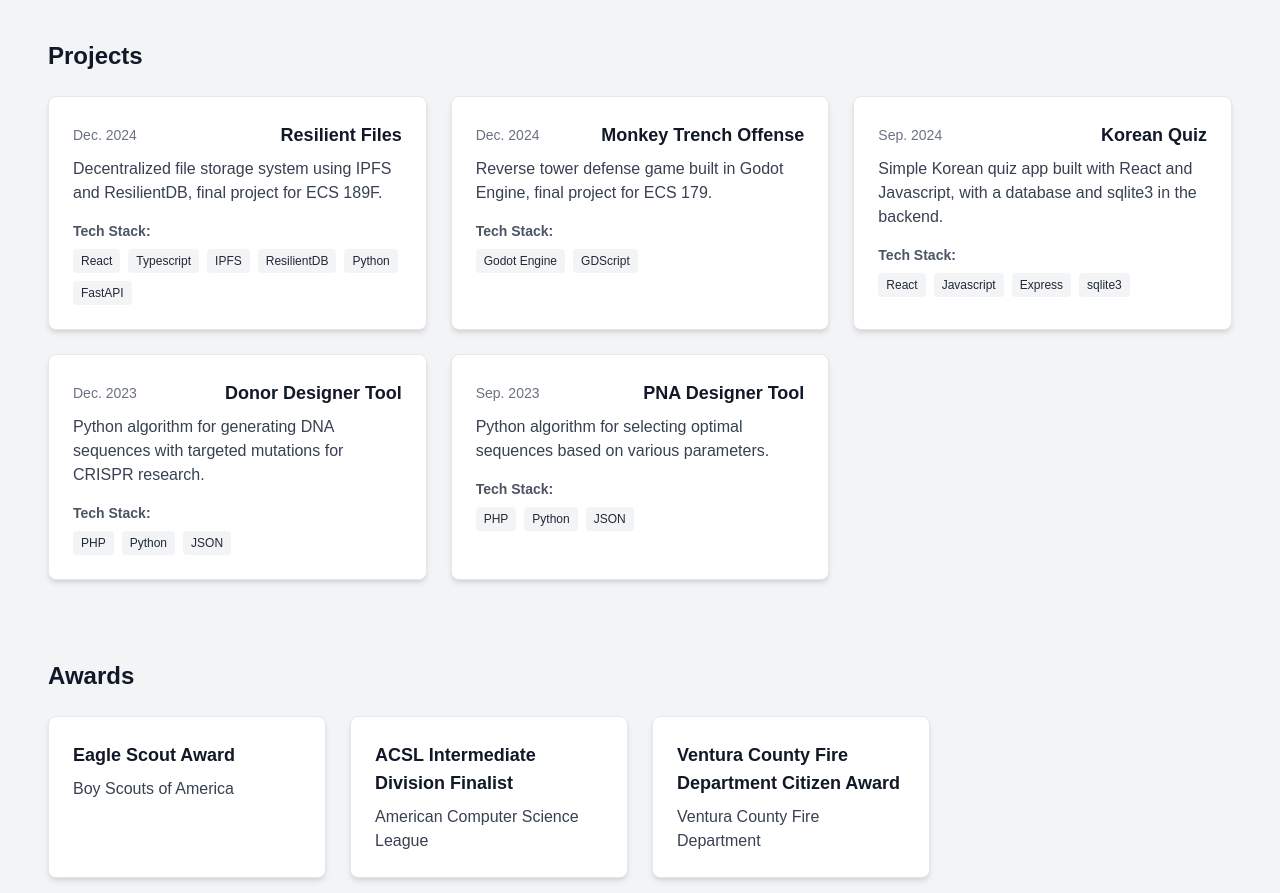
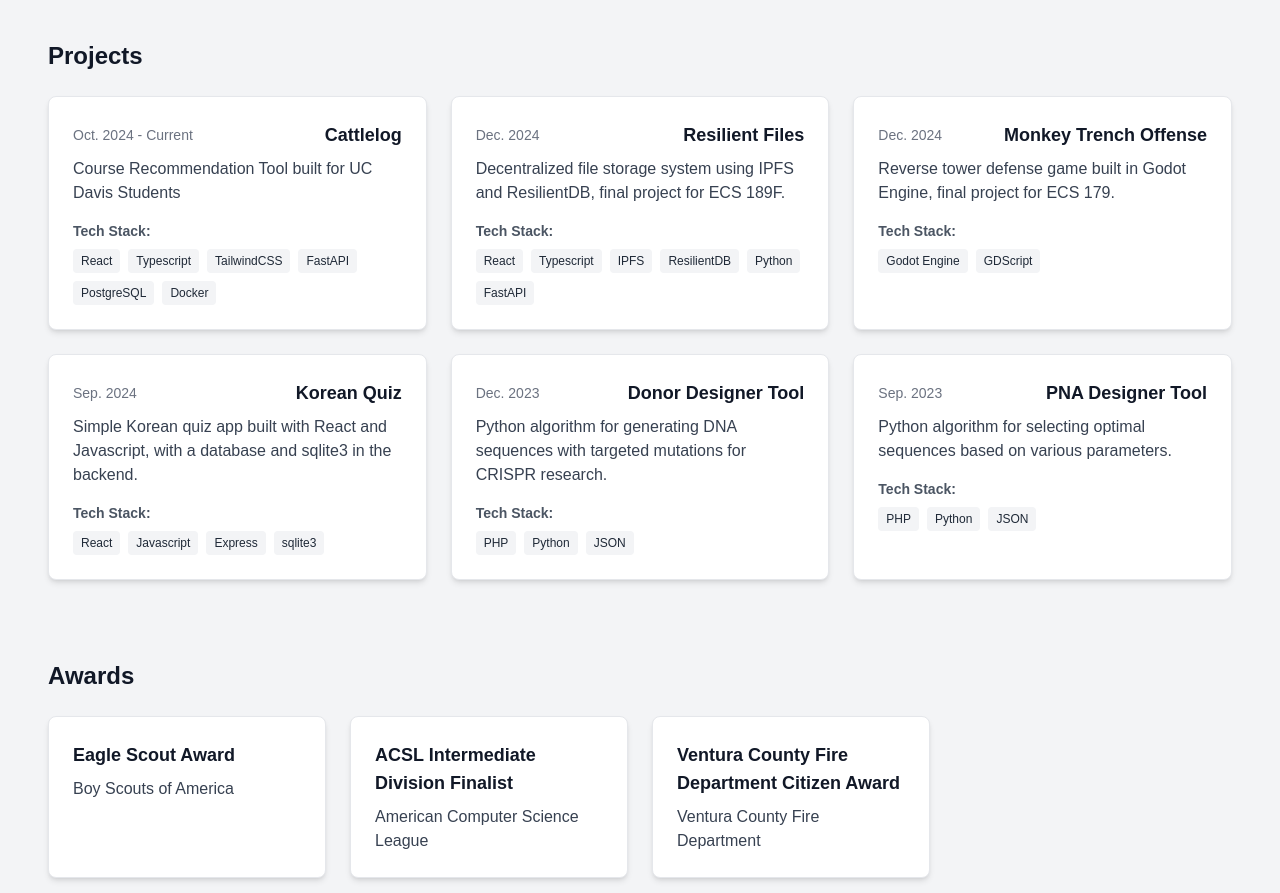
Before and after one commit to Echo108471/eugene-portfolio, a Next.js app: page / in a window 1280 px wide. Shown: the part 2640-3533 px from the top of the page. Built offline with nearby package versions, Linux system fonts and the light colour scheme.

Commit message:
updatingioa wnywnyw anyways new project !

```diff
--- a/src/app/components/project_section.tsx
+++ b/src/app/components/project_section.tsx
@@ -3,6 +3,13 @@ import ProjectCard from "./project_card";
 
 const Projects: React.FC = () => {
   const projects = [
+    {
+      date: "Oct. 2024 - Current",
+      name: "Cattlelog",
+      description: "Course Recommendation Tool built for UC Davis Students",
+      techStack: ["React","Typescript","TailwindCSS", "FastAPI", "PostgreSQL", "Docker", ],
+      link: "https://daviscattlelog.com"
+    },
     {
       date: "Dec. 2024",
       name: "Resilient Files",
```
